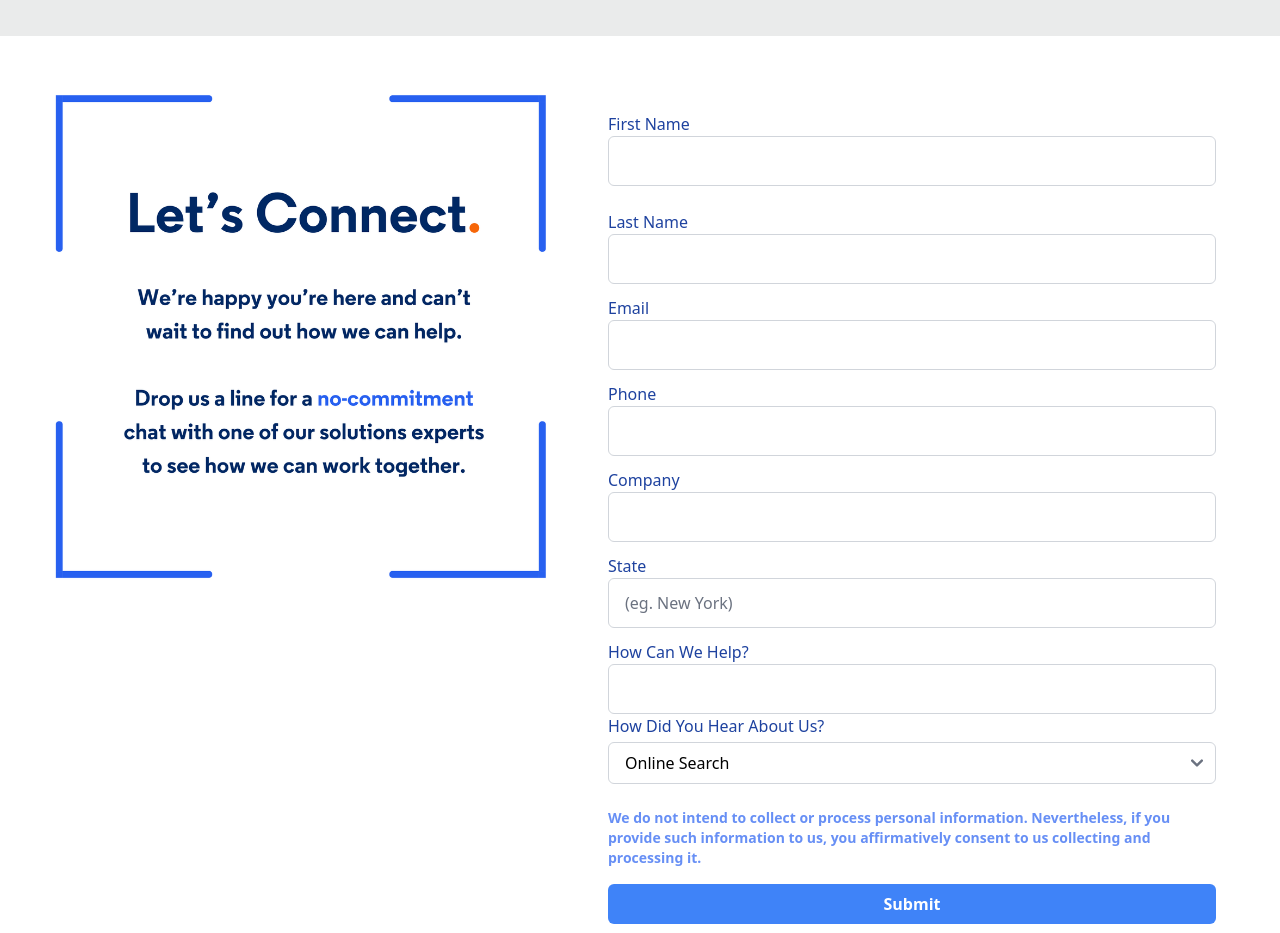
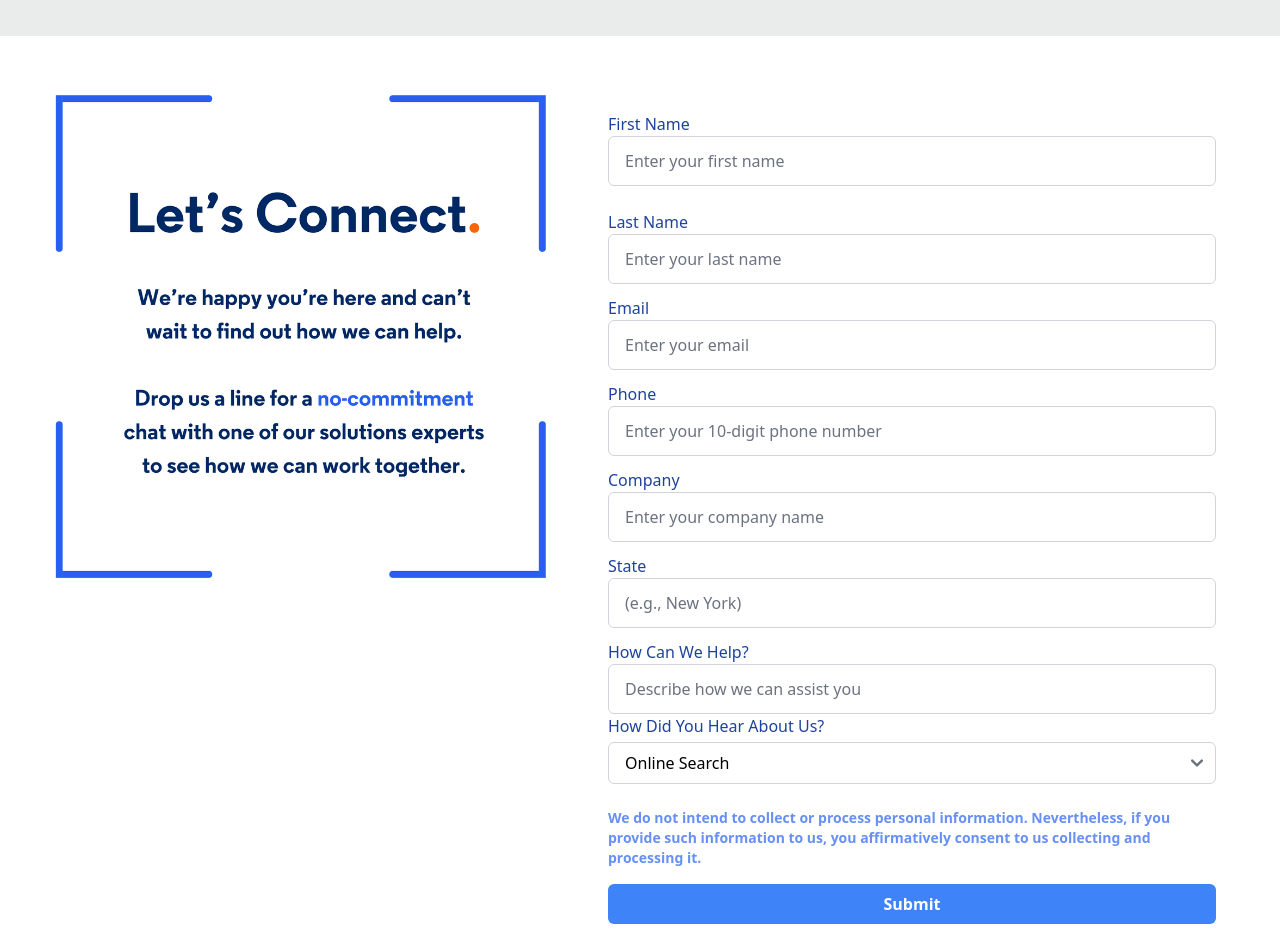
Before and after one commit to ansh-pachauri/optimumClone, a React (Vite) app: page / in a window 1280 px wide. Shown: the part 3120-4053 px from the top of the page. Built offline with nearby package versions, Linux system fonts and the light colour scheme.

Commit message:
added email service

```diff
--- a/src/components/Contact.jsx
+++ b/src/components/Contact.jsx
@@ -1,23 +1,29 @@
-import React from "react";
+import React, { useState } from "react";
 import { assets } from "../assets/assets";
 import { useForm } from "react-hook-form";
+import emailjs from "emailjs-com";
 
-const Input = ({ label, register, required ,type,pattern,placeholder}) => (
+
+const Input = ({name, label, register, required ,type,pattern,onChange, placeholder}) => (
   <>
-    <label className="block text-blue-800 font-medium mt-3">{label}</label>
+    <label htmlFor={name}
+     className="block text-blue-800 font-medium mt-3">{label}</label>
     <input {...register(label, { required })}
+    id={name}
     type={type}
     pattern={pattern}
+    onChange={onChange}
     placeholder={placeholder}
     className="w-full px-4 py-3 border border-gray-300 rounded-md focus:ring-2 focus:ring-blue-500 focus:outline-none"
       />
   </>
 );
 
-const Select = React.forwardRef(({ label, register }, ref) => (
+const Select = React.forwardRef(({ name,label, register }, ref) => (
     <div className="mb-4">
-      <label className="block text-blue-800 font-medium mb-1">{label}</label>
+      <label htmlFor={name} className="block text-blue-800 font-medium mb-1">{label}</label>
       <select
+      id={name}
         {...register("How Did You Hear About Us?")}
         ref={ref}
         className="w-full px-4 py-2 border border-gray-300 rounded-md focus:ring-2 focus:ring-blue-500 focus:outline-none"
@@ -34,10 +40,28 @@ const Select = React.forwardRef(({ label, register }, ref) => (
 
 
 const Contact = () => {
-  const { register, handleSubmit,formState: {errors} } = useForm();
-  const onSubmit = (data) => {
-    alert(JSON.stringify(data));
+  const { register, handleSubmit,reset,formState: {errors} } = useForm();
+
+  const [name,setName] = useState("");
+  const [email, setEmail] = useState("");
+  const sendEmail = () => {
+    const Data = {
+      to_email : email,
+      reply_to : name,
+    }
+    emailjs
+      .send("service_r5p4tf2", "template_wr4tjwc", Data, "b9CM8sKE3bayLtJ9E")
+      .then(
+        (result) => {
+          console.log(result.text);
+        },
+        (error) => {
+          console.log(error.text);
+        }
+      );
+    reset();
   };
+
 
 
   return (
@@ -48,50 +72,126 @@ const Contact = () => {
         </div>
         {/* rightside form */}
         <div className="w-full lg:max-w-md xl:max-w-2xl bg-white  sm:p-8 max-w-2xl p-8 rounded-lg ">
-          <form onSubmit={handleSubmit(onSubmit)}>
+          <form onSubmit={handleSubmit(sendEmail)}>
 
           {/* first name and last name */}
           <div className="flex flex-row sm:flex-col justify-between gap-3">
 
           <div className="w-full">
-          <Input label="First Name" register={register} required={{ value: true, message: "First Name is required" }} type="text"
-            />
+          <Input
+                  name="reply_to"
+                  label="First Name"
+                  register={register}
+                  validation={{
+                    required: { value: true, message: "First Name is required" },
+                  }}
+                  type="text"
+                  placeholder="Enter your first name"
+                  onChange={(e)=>{
+                    setName(e.target.value);
+                  }}
+                />
+                {errors.firstName && (
+                  <p className="text-red-500 text-sm">{errors.firstName.message}</p>
+                )}
           </div>
 
           <div className="w-full">
-          <Input label="Last Name" register={register} required={{ value: true, message: "Last Name is required" }}
-                type='text'
-            />
+          <Input
+                  name="lastName"
+                  label="Last Name"
+                  register={register}
+                  validation={{
+                    required: { value: true, message: "Last Name is required" },
+                  }}
+                  type="text"
+                  placeholder="Enter your last name"
+                />
+                {errors.lastName && (
+                  <p className="text-red-500 text-sm">{errors.lastName.message}</p>
+                )}
           </div>
 
           </div>
 
-
-            <Input label="Email" register={register} required={{ value: true, message: "Email is required" }}
-             type="email"/>
-             {errors.Email && <p className="text-red-500 text-sm">{errors.Email.message}</p>}
+{/* EMAIL */}
+          <Input
+              name="email"
+              label="Email"
+              register={register}
+              validation={{
+                required: { value: true, message: "Email is required" },
+                pattern: {
+                  value: /^[^\s@]+@[^\s@]+\.[^\s@]+$/,
+                  message: "Please enter a valid email address",
+                },
+              }}
+              type="email"
+              onChange={(e)=>{
+                setEmail(e.target.value);
+              }}
+              placeholder="Enter your email"
+            />
+            {errors.email && <p className="text-red-500 text-sm">{errors.email.message}</p>}
 
 
-            <Input label="Phone" register={register} required={{ value: true, message: "Number is required" }}
-            type="tel"
-            pattern={{
-                value: /^[0-9]{10}$/,
-                message: "Phone Number must be of 10 digits"
-            }} />
 
-            <Input label="Company" register={register} required={{ value: true, message: "Company is required" }}
-            type="text" />
+            <Input
+              name="phone"
+              label="Phone"
+              register={register}
+              validation={{
+                required: { value: true, message: "Phone number is required" },
+                pattern: {
+                  value: /^[0-9]{10}$/,
+                  message: "Phone Number must be exactly 10 digits",
+                },
+              }}
+              type="tel"
+              placeholder="Enter your 10-digit phone number"
+            />
+            {errors.phone && <p className="text-red-500 text-sm">{errors.phone.message}</p>}
 
-            <Input label="State" register={register} required={{ value: true, message: "State is required" }}
-            type="text" placeholder="(eg. New York)" />
 
-            <Input label="How Can We Help?"
+            <Input
+              name="company"
+              label="Company"
               register={register}
-              required={{ value: true, message: "required" }}
+              validation={{
+                required: { value: true, message: "Company is required" },
+              }}
               type="text"
+              placeholder="Enter your company name"
             />
+            {errors.company && <p className="text-red-500 text-sm">{errors.company.message}</p>}
 
-            <Select label="How Did You Hear About Us?" register={register} />
+            <Input
+              name="state"
+              label="State"
+              register={register}
+              validation={{
+                required: { value: true, message: "State is required" },
+              }}
+              type="text"
+              placeholder="(e.g., New York)"
+            />
+            {errors.state && <p className="text-red-500 text-sm">{errors.state.message}</p>}
+
+            <Input
+              name="howCanWeHelp"
+              label="How Can We Help?"
+              register={register}
+              validation={{
+                required: { value: true, message: "This field is required" },
+              }}
+              type="text"
+              placeholder="Describe how we can assist you"
+            />
+            {errors.howCanWeHelp && <p className="text-red-500 text-sm">{errors.howCanWeHelp.message}</p>}
+
+            <Select label="How Did You Hear About Us?" register={register} validation={{
+                required: { value: true, message: "Please select an option" },
+              }} />
 
             <p className=" font-bold text-[#678FF5] mt-6 text-[12px] sm:text-sm">We do not intend to collect or process personal information. Nevertheless, if you provide such information to us, you affirmatively consent to us collecting and processing it. </p>
 
```
Also changed, not shown: package.json (+6 -2 lines), 1 other file (tests, documents, lock files or other folders).
